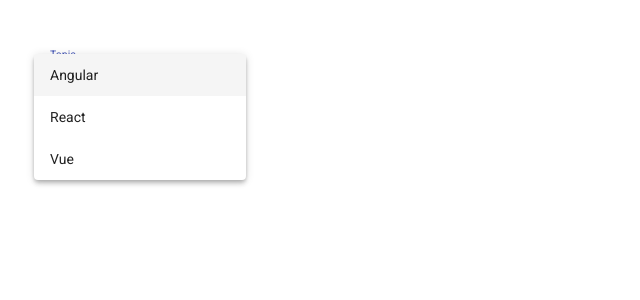
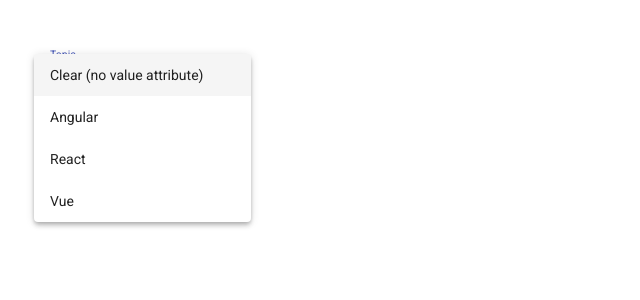
Before and after one commit to markpackham/angular_material_learn, an Angular app: page / in a window 1280 px wide. Both pictures are taken after a click on the element 140 px from the left and 75 px from the top of the page. Shown: the top 300 px of the page, without its empty margins (0-640 px from the left). Built offline with nearby package versions, Linux system fonts and the light colour scheme.

Commit message:
clear selected value with select option
https://youtu.be/xD3ilT11U3E?t=233

```diff
--- a/src/app/app.component.html
+++ b/src/app/app.component.html
@@ -2,6 +2,7 @@
   <mat-form-field>
     <mat-label>Topic</mat-label>
     <mat-select [(value)]="selectedValue">
+      <mat-option>Clear (no value attribute)</mat-option>
       <mat-option value="angular">Angular</mat-option>
       <mat-option value="react">React</mat-option>
       <mat-option value="vue">Vue</mat-option>
```
